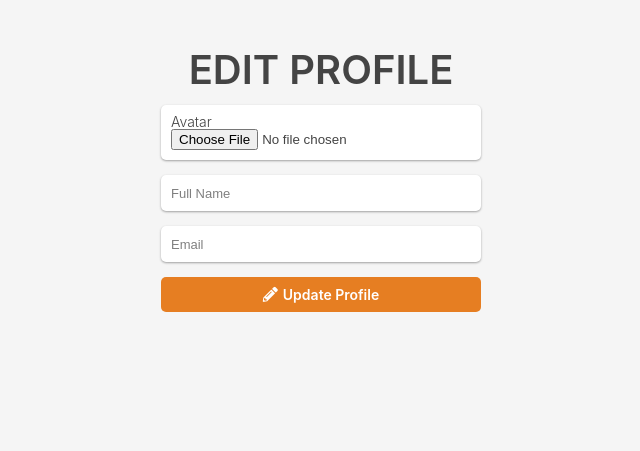
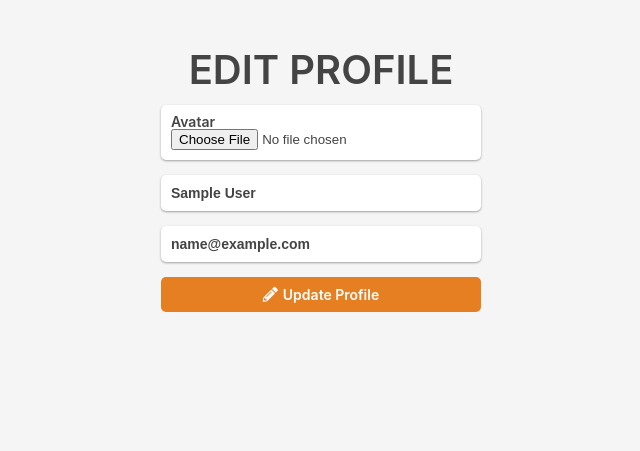
Before and after one commit to Jin-hoKim/Wetube, a Node server app: page /users/edit-profile in a window 1280 px wide. Shown: the part 50-501 px from the top of the page, without its empty margins (319-959 px from the left). Run offline with Node 20, Linux system fonts and the light colour scheme; the visitor is signed in with stand-in values (Sample User, id 1); some libraries are stand-ins or nearby versions.

Commit message:
start edit profile page

```diff
--- a/assets/scss/partials/form.scss
+++ b/assets/scss/partials/form.scss
@@ -44,7 +44,7 @@
     .fileUpload {
         label {
             margin-right: 10px;
-            font-weight: 300;
+            font-weight: 600;
         }
     }
 
--- a/static/styles.css
+++ b/static/styles.css
@@ -544,7 +544,7 @@
     max-width: 320px; }
   .form-container .fileUpload label {
     margin-right: 10px;
-    font-weight: 300; }
+    font-weight: 600; }
   .form-container .form-container__buttons {
     width: 100%;
     display: -webkit-box;
--- a/views/userEditProfile.pug
+++ b/views/userEditProfile.pug
@@ -2,12 +2,12 @@
 block content
     h1 #{pageTitle}
     .form-container
-        form(action=`/users${routes.userEditProfile}`, id="editForm" method="post")
+        form(action=`/users${routes.userEditProfile}`, id="editForm" method="post", enctype="multipart/form-data")
             .fileUpload
                 label(for="avatar") Avatar
-                input(type="file", id="avatar", name="avatar")
-            input(type="text", name="name", placeholder="Full Name")
-            input(type="email", name="email", placeholder="Email")
+                input(type="file", id="avatar", name="avatar", accept="image/*")
+            input(type="text", name="name", placeholder="Full Name", value=loggedUser.name)
+            input(type="email", name="email", placeholder="Email", value=loggedUser.email)
             button.button-edit-profile(onclick='document.querySelector("#editForm").submit()')
                 i.fas.fa-pencil-alt
                 span Update Profile
```
